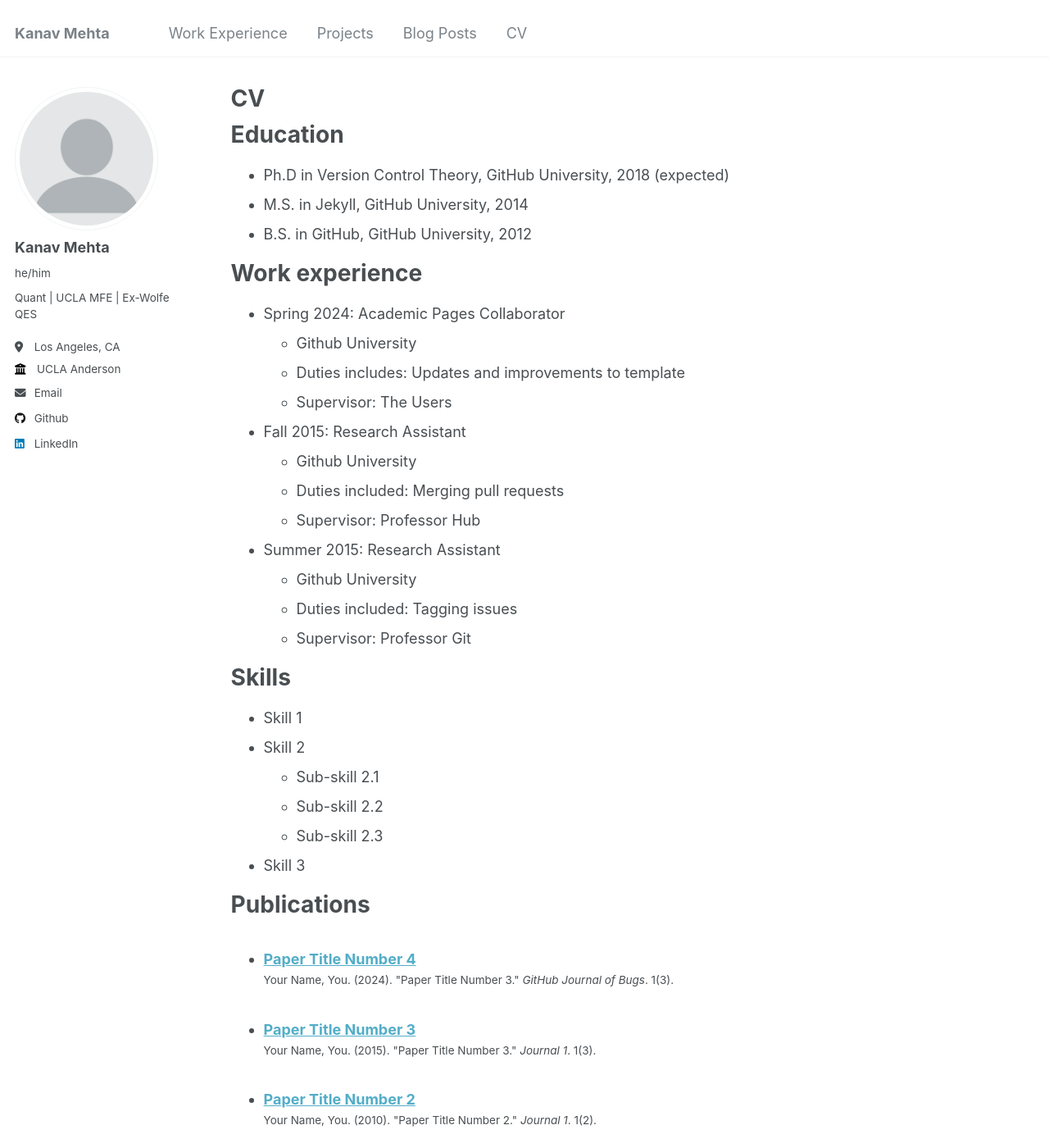
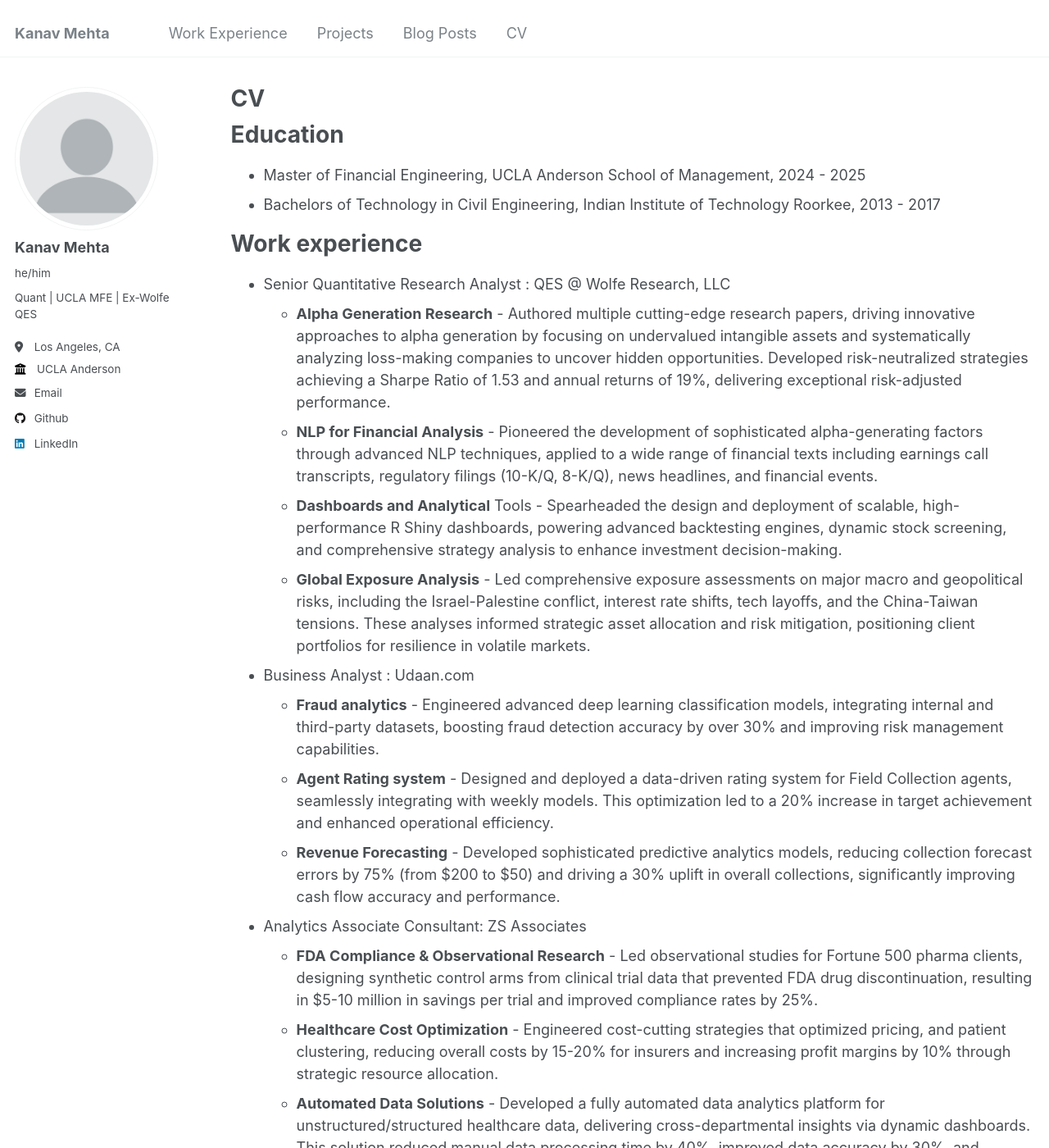
Before and after one commit to Kizo07/Kizo07.github.io, a Jekyll site: the page built from _pages/cv.md, in a window 1280 px wide and 1400 px high. Shown: the whole window at 82% size. Built offline with Jekyll 4.4.1, drawn with Linux system fonts in a browser that asks for light colours; some of the changed text lies outside the part shown.

Commit message:
Updated cv
Updated CV
Updated resume link

```diff
--- a/_pages/cv.md
+++ b/_pages/cv.md
@@ -11,35 +11,49 @@ redirect_from:
 
 Education
 ======
-* Ph.D in Version Control Theory, GitHub University, 2018 (expected)
-* M.S. in Jekyll, GitHub University, 2014
-* B.S. in GitHub, GitHub University, 2012
+* Master of Financial Engineering, UCLA Anderson School of Management, 2024 - 2025
+* Bachelors of Technology in Civil Engineering, Indian Institute of Technology Roorkee, 2013 - 2017
 
 Work experience
 ======
-* Spring 2024: Academic Pages Collaborator
-  * Github University
-  * Duties includes: Updates and improvements to template
-  * Supervisor: The Users
+* Senior Quantitative Research Analyst : QES @ Wolfe Research, LLC
+  *	**Alpha Generation Research** - Authored multiple cutting-edge research papers, driving innovative approaches to alpha generation by focusing on undervalued intangible assets and systematically analyzing loss-making companies to uncover hidden opportunities. Developed risk-neutralized strategies achieving a Sharpe Ratio of 1.53 and annual returns of 19%, delivering exceptional risk-adjusted performance.
+  *	**NLP for Financial Analysis** - Pioneered the development of sophisticated alpha-generating factors through advanced NLP techniques, applied to a wide range of financial texts including earnings call transcripts, regulatory filings (10-K/Q, 8-K/Q), news headlines, and financial events.
+  *	**Dashboards and Analytical** Tools - Spearheaded the design and deployment of scalable, high-performance R Shiny dashboards, powering advanced backtesting engines, dynamic stock screening, and comprehensive strategy analysis to enhance investment decision-making.
+  *	**Global Exposure Analysis** - Led comprehensive exposure assessments on major macro and geopolitical risks, including the Israel-Palestine conflict, interest rate shifts, tech layoffs, and the China-Taiwan tensions. These analyses informed strategic asset allocation and risk mitigation, positioning client portfolios for resilience in volatile markets.
 
-* Fall 2015: Research Assistant
-  * Github University
-  * Duties included: Merging pull requests
-  * Supervisor: Professor Hub
 
-* Summer 2015: Research Assistant
-  * Github University
-  * Duties included: Tagging issues
-  * Supervisor: Professor Git
+* Business Analyst : Udaan.com
+  *	**Fraud analytics** - Engineered advanced deep learning classification models, integrating internal and third-party datasets, boosting fraud detection accuracy by over 30% and improving risk management capabilities.
+  *	**Agent Rating system** - Designed and deployed a data-driven rating system for Field Collection agents, seamlessly integrating with weekly models. This optimization led to a 20% increase in target achievement and enhanced operational efficiency.
+  *	**Revenue Forecasting** - Developed sophisticated predictive analytics models, reducing collection forecast errors by 75% (from $200 to $50) and driving a 30% uplift in overall collections, significantly improving cash flow accuracy and performance.
+
+
+
+* Analytics Associate Consultant: ZS Associates
+  *	**FDA Compliance & Observational Research** - Led observational studies for Fortune 500 pharma clients, designing synthetic control arms from clinical trial data that prevented FDA drug discontinuation, resulting in $5-10 million in savings per trial and improved compliance rates by 25%.
+  *	**Healthcare Cost Optimization** - Engineered cost-cutting strategies that optimized pricing, and patient clustering, reducing overall costs by 15-20% for insurers and increasing profit margins by 10% through strategic resource allocation.
+  *	**Automated Data Solutions** - Developed a fully automated data analytics platform for unstructured/structured healthcare data, delivering cross-departmental insights via dynamic dashboards. This solution reduced manual data processing time by 40%, improved data accuracy by 30%, and enhanced decision-making efficiency by 50%.
+
 
 Skills
 ======
-* Skill 1
-* Skill 2
-  * Sub-skill 2.1
-  * Sub-skill 2.2
-  * Sub-skill 2.3
-* Skill 3
+* Quantitative Research
+  * Alpha Research
+  * Backtesting
+  * Attribution Analysis
+  * Risk Neutralization
+* Programming Languages
+  * Python
+  * R
+  * C++
+* SQL
+* MS Office Suite
+* Machine learning
+  * Neural Networks
+  * NLP
+  * Network Analysis
+  * Ensemble Models
 
 Publications
 ======
```
